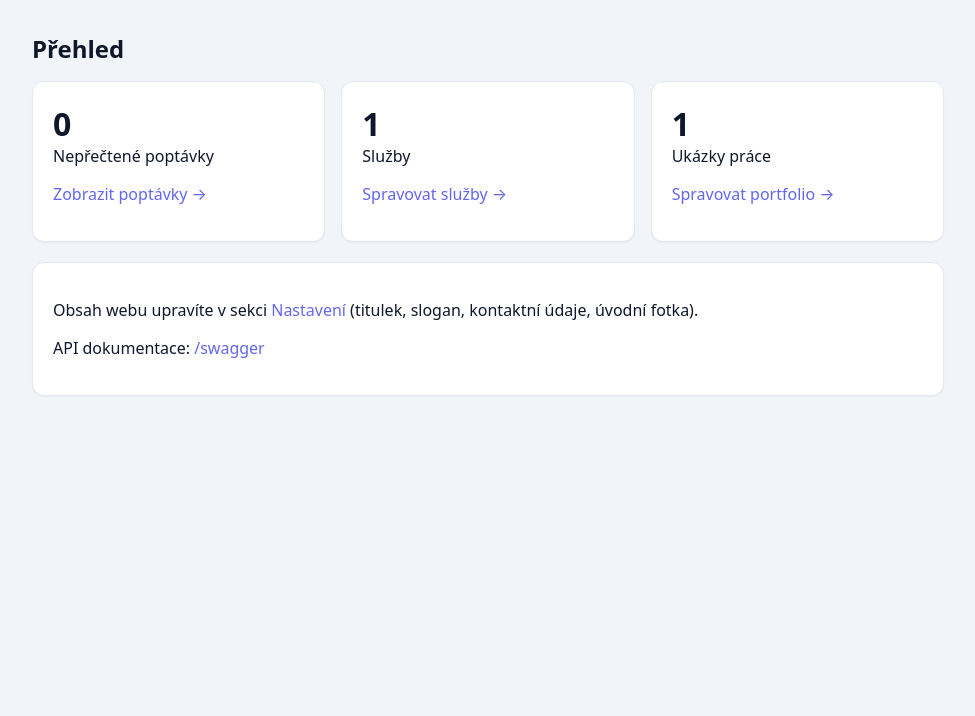
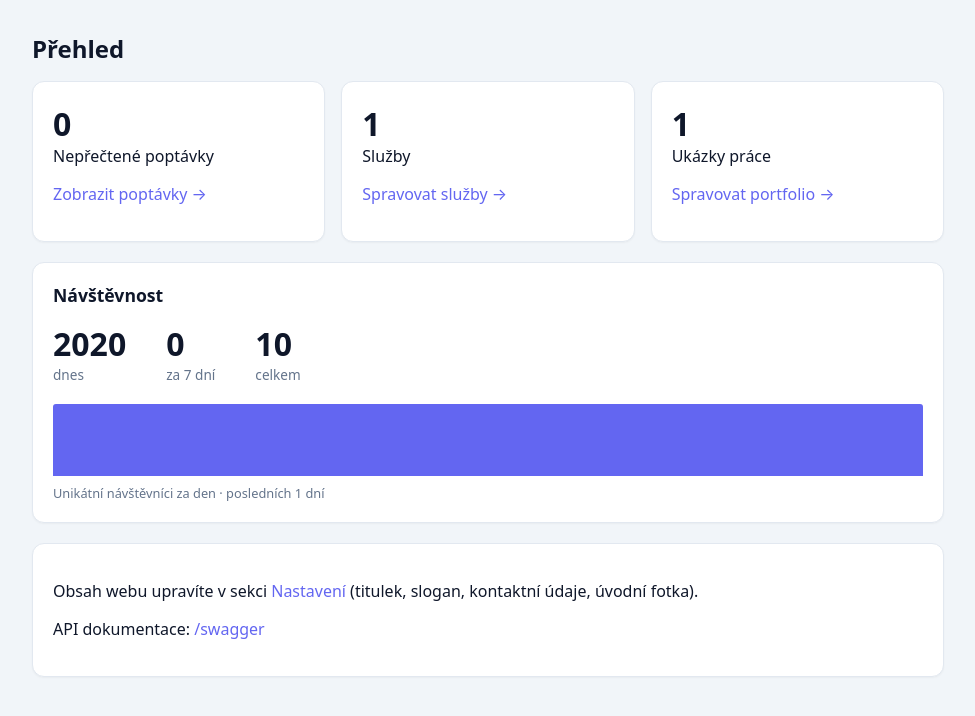
Before and after one commit to lunax86/profolio, a PHP site: template backend/admin/views/dashboard.php in a window 1280 px wide. Shown: the top 716 px of the page, without its empty margins (152-1127 px from the left). Run offline with PHP 8.4, Linux system fonts and the light colour scheme; the template is opened without the code that fills it: most values are stand-ins (such as "Sample title", 1, 10 or a date in 2020).

Commit message:
Návštěvnost: počítadlo unikátních návštěvníků v adminu

```diff
--- a/backend/admin/index.php
+++ b/backend/admin/index.php
@@ -4,6 +4,7 @@ declare(strict_types=1);
 
 use App\Repository\AdminUserRepository;
 use App\Repository\InquiryRepository;
+use App\Repository\PageViewRepository;
 use App\Repository\PortfolioRepository;
 use App\Repository\ServiceRepository;
 use App\Repository\SettingRepository;
@@ -145,5 +146,6 @@ switch ($action) {
             'servicesCount' => count((new ServiceRepository())->all()),
             'portfolioCount' => count((new PortfolioRepository())->all()),
             'unread' => (new InquiryRepository())->unreadCount(),
+            'views' => (new PageViewRepository())->stats(),
         ], 'Přehled');
 }
--- a/backend/admin/views/dashboard.php
+++ b/backend/admin/views/dashboard.php
@@ -2,7 +2,13 @@
 
 declare(strict_types=1);
 
-/** @var int $servicesCount @var int $portfolioCount @var int $unread */
+/**
+ * @var int $servicesCount
+ * @var int $portfolioCount
+ * @var int $unread
+ * @var array{today:int, last7:int, total:int, perDay:array<int, array{day:string, count:int}>} $views
+ */
+$max = max(1, ...array_map(static fn ($d): int => (int) $d['count'], $views['perDay']));
 ?>
 <h1>Přehled</h1>
 <div class="grid">
@@ -23,6 +29,33 @@ declare(strict_types=1);
     </div>
 </div>
 <div class="card">
+    <h2 class="views-title">Návštěvnost</h2>
+    <div class="views-stats">
+        <div><div class="stat"><?= (int) $views['today'] ?></div><div>dnes</div></div>
+        <div><div class="stat"><?= (int) $views['last7'] ?></div><div>za 7 dní</div></div>
+        <div><div class="stat"><?= (int) $views['total'] ?></div><div>celkem</div></div>
+    </div>
+    <div class="views-chart">
+        <?php foreach ($views['perDay'] as $d): ?>
+            <div class="views-bar" title="<?= htmlspecialchars($d['day'], ENT_QUOTES) ?>: <?= (int) $d['count'] ?>">
+                <div class="views-bar-fill" style="height: <?= (int) round($d['count'] / $max * 100) ?>%"></div>
+            </div>
+        <?php endforeach; ?>
+    </div>
+    <div class="views-note">Unikátní návštěvníci za den · posledních <?= count($views['perDay']) ?> dní</div>
+</div>
+
+<style>
+    .views-title { margin-top: 0; font-size: 1.1rem; }
+    .views-stats { display: flex; gap: 2.5rem; margin: .5rem 0 1.25rem; }
+    .views-stats > div > div:last-child { color: #64748b; font-size: .85rem; }
+    .views-chart { display: flex; align-items: flex-end; gap: 3px; height: 72px; }
+    .views-bar { flex: 1; display: flex; align-items: flex-end; height: 100%; background: #f1f5f9; border-radius: 3px; }
+    .views-bar-fill { width: 100%; background: var(--brand); border-radius: 3px 3px 0 0; min-height: 2px; }
+    .views-note { margin-top: .5rem; font-size: .8rem; color: #64748b; }
+</style>
+
+<div class="card">
     <p>Obsah webu upravíte v sekci <a href="/admin/settings">Nastavení</a> (titulek, slogan, kontaktní údaje, úvodní fotka).</p>
     <?php if (\App\Core\Config::get('APP_ENV') !== 'production'): ?>
     <p>API dokumentace: <a href="/swagger" target="_blank">/swagger</a></p>
--- a/backend/public/index.php
+++ b/backend/public/index.php
@@ -71,6 +71,7 @@ $router->get('/api/settings', [$public, 'settings']);
 $router->get('/api/services', [$public, 'services']);
 $router->get('/api/portfolio', [$public, 'portfolio']);
 $router->post('/api/inquiries', [$public, 'createInquiry']);
+$router->post('/api/hit', [$public, 'hit']);
 $router->post('/api/auth/login', [$auth, 'login']);
 
 $router->post('/api/admin/services', [$admin, 'createService'], $guard);
--- a/backend/src/Core/Request.php
+++ b/backend/src/Core/Request.php
@@ -67,4 +67,9 @@ final class Request
     {
         return (string) ($this->server['REMOTE_ADDR'] ?? '');
     }
+
+    public function userAgent(): string
+    {
+        return (string) ($this->server['HTTP_USER_AGENT'] ?? '');
+    }
 }
--- a/frontend/src/lib/api.ts
+++ b/frontend/src/lib/api.ts
@@ -49,6 +49,10 @@ export const api = {
   settings: () => get<SiteSettings>('/api/settings'),
   services: () => get<Service[]>('/api/services'),
   portfolio: () => get<PortfolioItem[]>('/api/portfolio'),
+  /** Anonymní záznam návštěvy – bez čekání na odpověď, chyby ignorujeme. */
+  hit: (): void => {
+    void fetch('/api/hit', { method: 'POST' }).catch(() => {})
+  },
   async sendInquiry(payload: InquiryPayload): Promise<{ message: string }> {
     const res = await fetch('/api/inquiries', {
       method: 'POST',
```
Also changed, not shown: backend/database/migrate.php (+10 -0 lines), backend/src/Controller/Api/PublicController.php (+20 -0 lines), backend/src/Repository/PageViewRepository.php (added, +72 -0 lines), frontend/src/App.tsx (+8 -0 lines).
